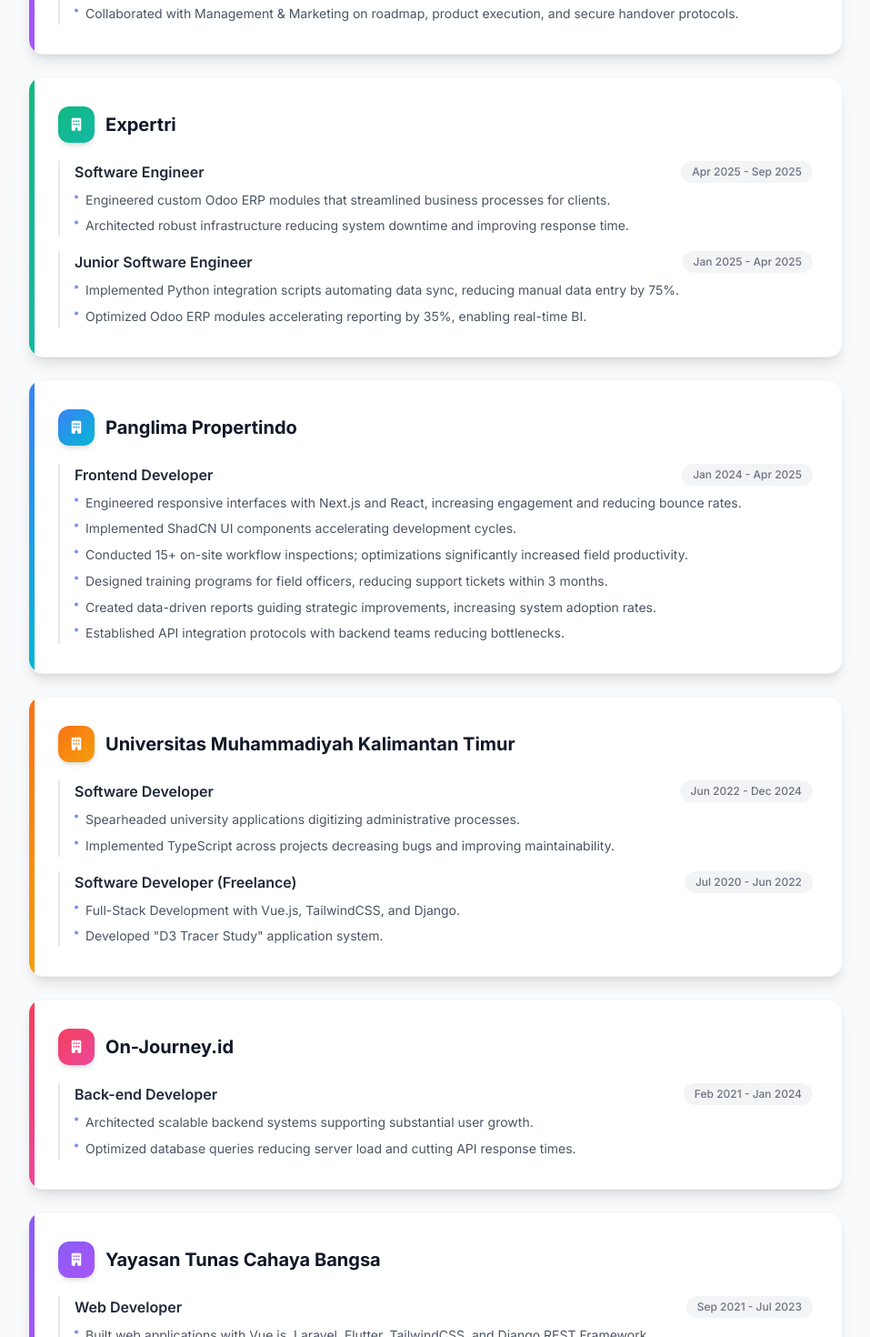
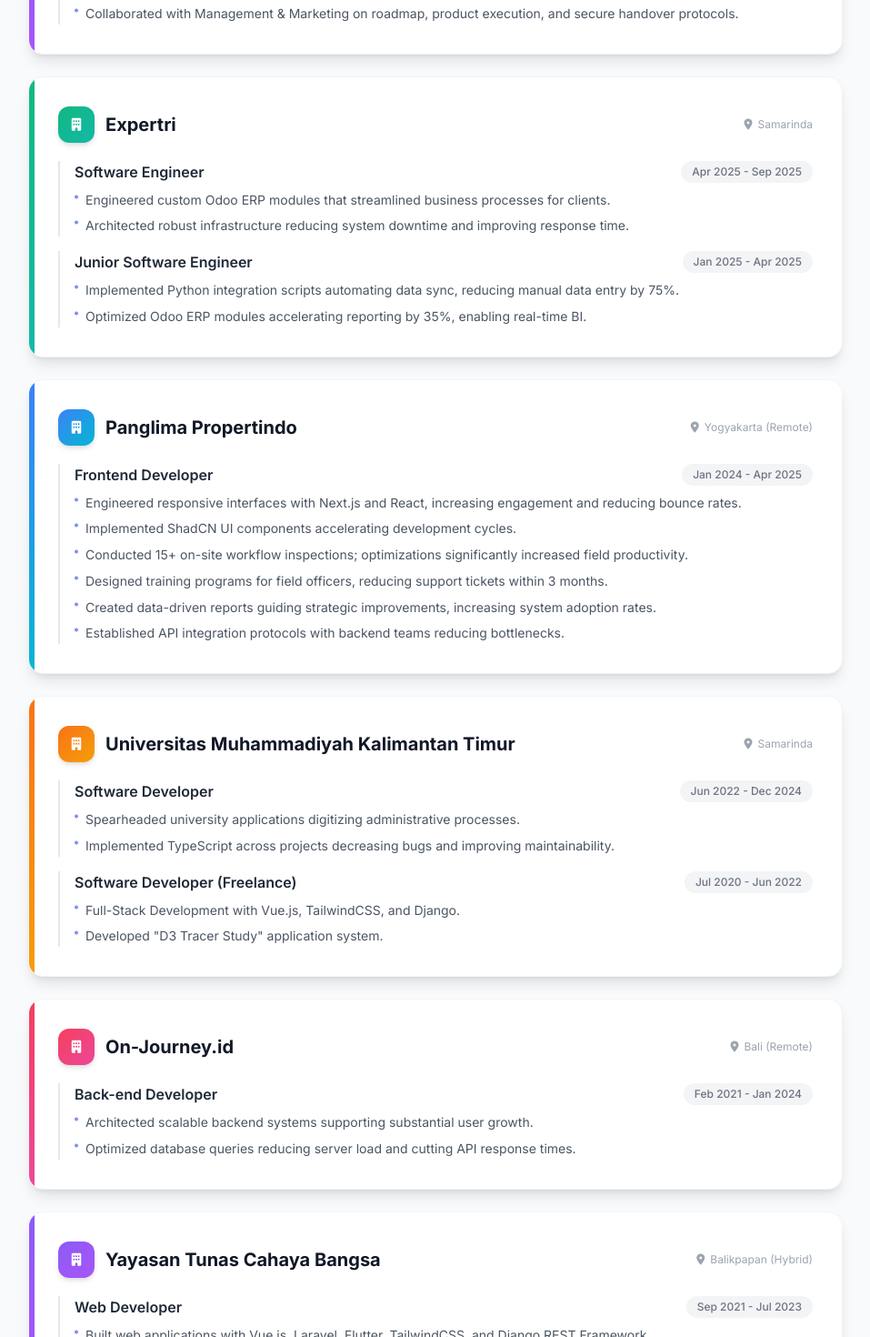
Before and after one commit to younixue3/cv_svelte_ricko, a SvelteKit app: page / in a window 1280 px wide. Shown: the part 1220-2690 px from the top of the page at 91% size, without its empty margins (161-1118 px from the left). Built offline with nearby package versions, Linux system fonts and the light colour scheme.

Commit message:
Fix experience data location

```diff
--- a/src/routes/+page.svelte
+++ b/src/routes/+page.svelte
@@ -89,6 +89,7 @@
     },
     {
       company: 'Expertri',
+      location: 'Samarinda',
       roles: [
         { title: 'Software Engineer', period: 'Apr 2025 - Sep 2025', highlights: [
           'Engineered custom Odoo ERP modules that streamlined business processes for clients.',
@@ -102,6 +103,7 @@
     },
     {
       company: 'Panglima Propertindo',
+      location: 'Yogyakarta (Remote)',
       roles: [
         { title: 'Frontend Developer', period: 'Jan 2024 - Apr 2025', highlights: [
           'Engineered responsive interfaces with Next.js and React, increasing engagement and reducing bounce rates.',
@@ -115,6 +117,7 @@
     },
     {
       company: 'Universitas Muhammadiyah Kalimantan Timur',
+      location: 'Samarinda',
       roles: [
         { title: 'Software Developer', period: 'Jun 2022 - Dec 2024', highlights: [
           'Spearheaded university applications digitizing administrative processes.',
@@ -128,6 +131,7 @@
     },
     {
       company: 'On-Journey.id',
+      location: 'Bali (Remote)',
       roles: [
         { title: 'Back-end Developer', period: 'Feb 2021 - Jan 2024', highlights: [
           'Architected scalable backend systems supporting substantial user growth.',
@@ -137,6 +141,7 @@
     },
     {
       company: 'Yayasan Tunas Cahaya Bangsa',
+      location: 'Balikpapan (Hybrid)',
       roles: [
         { title: 'Web Developer', period: 'Sep 2021 - Jul 2023', highlights: [
           'Built web applications with Vue.js, Laravel, Flutter, TailwindCSS, and Django REST Framework.',
```
